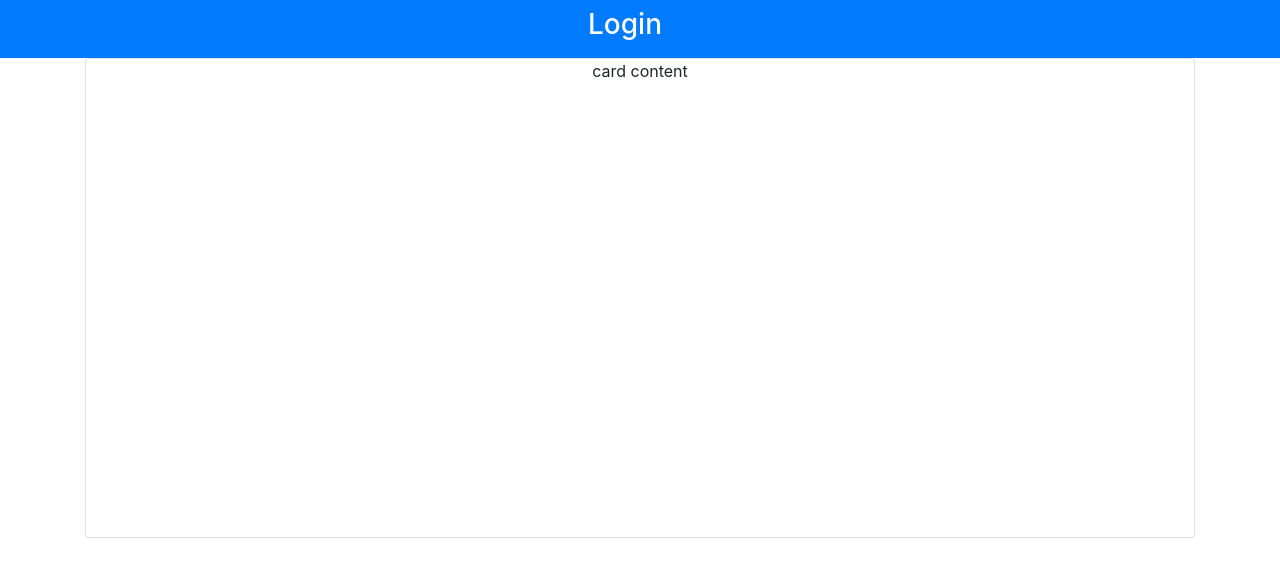
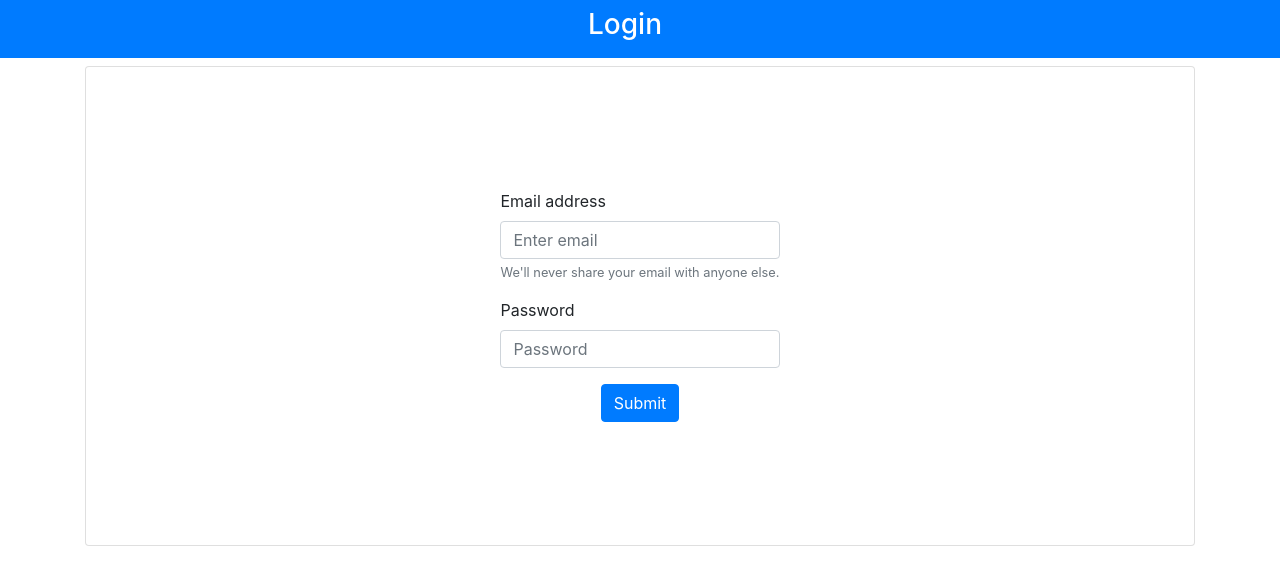
Before and after one commit to saurabhnative/loginforms, a React (Create React App) app: page / in a window 1280 px wide. Shown: the top 582 px of the page. Built offline with nearby package versions, Linux system fonts and the light colour scheme.

Commit message:
login form skeleton added

```diff
--- a/src/App.css
+++ b/src/App.css
@@ -2,37 +2,8 @@
   text-align: center;
 }
 
-.App-logo {
-  height: 40vmin;
-  pointer-events: none;
+.hv-center {
+  display: flex;
+  justify-content: center;
+  align-items: center;
 }
-
-@media (prefers-reduced-motion: no-preference) {
-  .App-logo {
-    animation: App-logo-spin infinite 20s linear;
-  }
-}
-
-.App-header {
-  background-color: #282c34;
-  min-height: 100vh;
-  display: flex;
-  flex-direction: column;
-  align-items: center;
-  justify-content: center;
-  font-size: calc(10px + 2vmin);
-  color: white;
-}
-
-.App-link {
-  color: #61dafb;
-}
-
-@keyframes App-logo-spin {
-  from {
-    transform: rotate(0deg);
-  }
-  to {
-    transform: rotate(360deg);
-  }
-}
--- a/src/components/LoginForm/LoginForm.js
+++ b/src/components/LoginForm/LoginForm.js
@@ -2,8 +2,21 @@
 import './LoginForm.css';
 function LoginForm() {
     return(
-        <div className="card login-card">
-            card content
+        <div className="card login-card mt-2 hv-center">
+            <form>
+                <div className="form-group text-left">
+                <label htmlFor="exampleInputEmail1">Email address</label>
+                <input type="email" className="form-control" id="exampleInputEmail1" aria-describedby="emailHelp" placeholder="Enter email" />
+                <small id="emailHelp" className="form-text text-muted">We'll never share your email with anyone else.</small>
+                </div>
+                <div className="form-group text-left">
+                <label htmlFor="exampleInputPassword1">Password</label>
+                <input type="password" className="form-control" id="exampleInputPassword1" placeholder="Password" />
+                </div>
+                <div className="form-check">
+                </div>
+                <button type="submit" className="btn btn-primary">Submit</button>
+            </form>
         </div>
     )
 }
```
